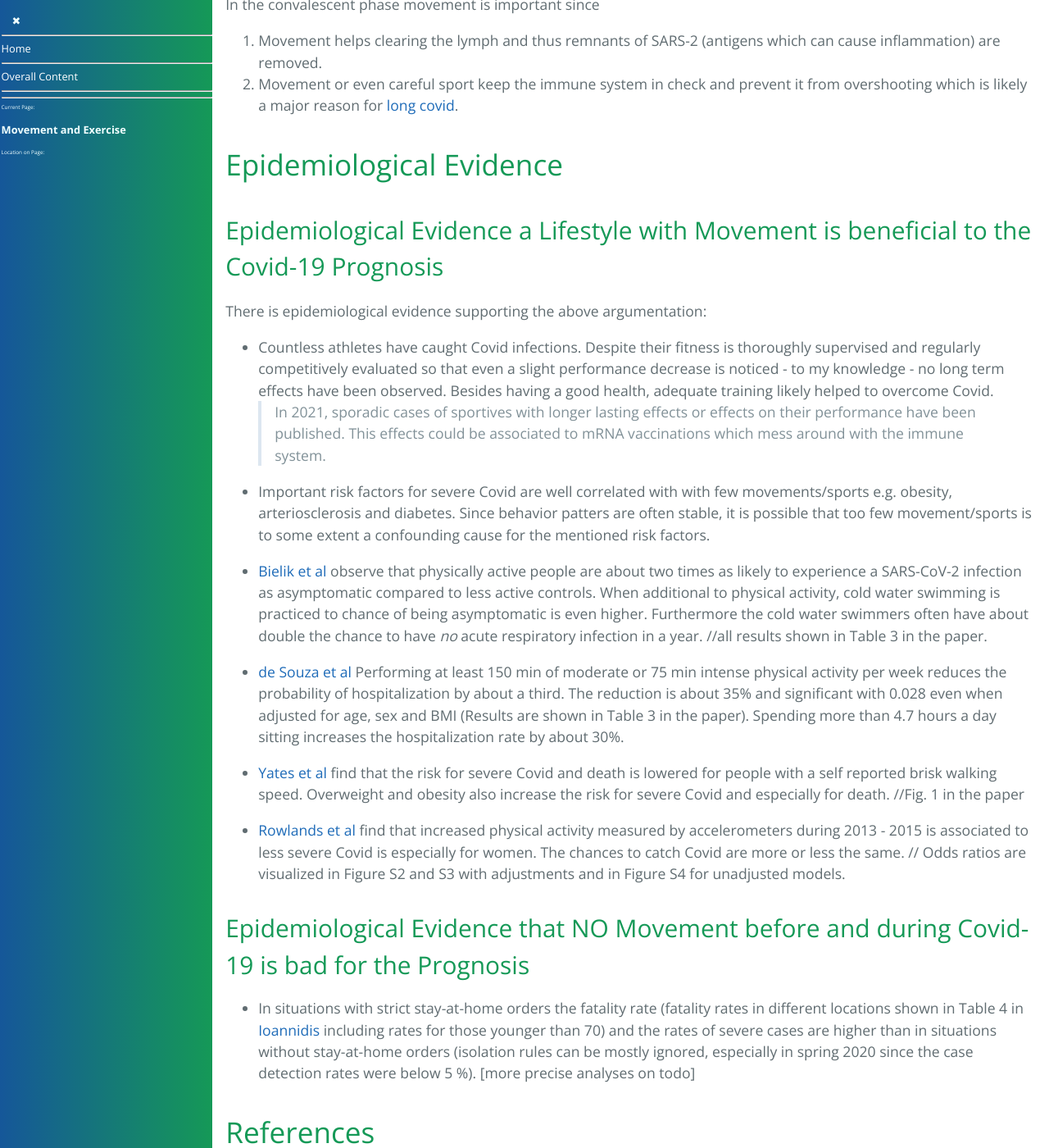
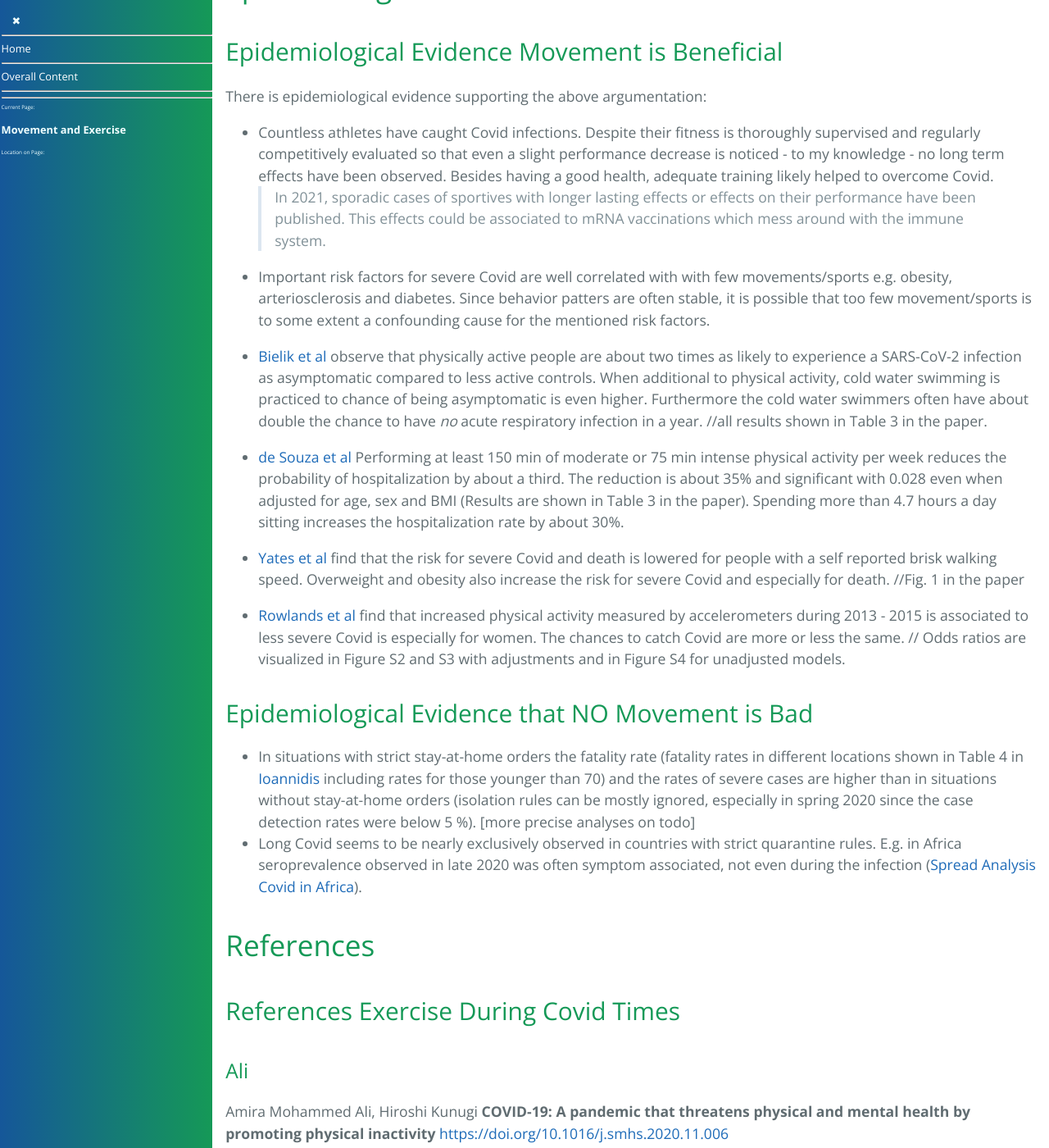
Before and after one commit to forestgrape/coronavirus, a Jekyll site: the page built from 6_prevention_and_treatment/movement.md, in a window 1280 px wide and 1400 px high, scrolled down 2545 px. Shown: the whole window at 82% size. Built offline with Jekyll 4.4.1, drawn with Linux system fonts in a browser that asks for light colours; our own code applies the rules of GitHub Pages for plain Markdown files; some of the changed text lies outside the part shown.

Commit message:
clarifications

```diff
--- a/6_prevention_and_treatment/movement.md
+++ b/6_prevention_and_treatment/movement.md
@@ -12,12 +12,11 @@
   * [Literature on Movement during Covid Times](#literature-on-movement-during-covid-times)
   * [Biological Mechanisms](#biological-mechanisms)
 * [Biological Mechanisms](#biological-mechanisms-1)
-  * [How Movement increases the Resilience to Infections](#how-movement-increases-the-resilience-to-infections)
-  * [Light Movement During a Respiratory Infection including a SARS-2 Infections](#light-movement-during-a-respiratory-infection-including-a-sars-2-infections)
+  * [Early Phase of Covid-19](#early-phase-of-covid-19)
   * [Convalescent Phase of Covid-19](#convalescent-phase-of-covid-19)
 * [Epidemiological Evidence](#epidemiological-evidence)
-  * [Epidemiological Evidence a Lifestyle with Movement is beneficial to the Covid-19 Prognosis](#epidemiological-evidence-a-lifestyle-with-movement-is-beneficial-to-the-covid-19-prognosis)
-  * [Epidemiological Evidence that NO Movement before and during Covid-19 is bad for the Prognosis](#epidemiological-evidence-that-no-movement-before-and-during-covid-19-is-bad-for-the-prognosis)
+  * [Epidemiological Evidence Movement is Beneficial](#epidemiological-evidence-movement-is-beneficial)
+  * [Epidemiological Evidence that NO Movement is Bad](#epidemiological-evidence-that-no-movement-is-bad)
 * [References](#references)
   * [References Exercise During Covid Times](#references-exercise-during-covid-times)
   * [References Effects of Movement on SARS-CoV-2 Infections](#references-effects-of-movement-on-sars-cov-2-infections)
@@ -67,7 +63,8 @@
 
 
 ## Epidemiological Evidence
-### Epidemiological Evidence a Lifestyle with Movement is beneficial to the Covid-19 Prognosis
+
+### Epidemiological Evidence Movement is Beneficial
 There is epidemiological evidence supporting the above argumentation:
 * Countless athletes have caught Covid infections. Despite their fitness is thoroughly supervised and regularly competitively evaluated so that even a slight performance decrease is noticed - to my knowledge - no long term effects have been observed. Besides having a good health, adequate training likely helped to overcome Covid.
   > In 2021, sporadic cases of sportives with longer lasting effects or effects on their performance have been published. This effects could be associated to mRNA vaccinations which mess around with the immune system.
@@ -83,9 +80,9 @@
 * [Rowlands et al](#rowlands) find that increased physical activity measured by accelerometers during 2013 - 2015 is associated to less severe Covid is especially for women. The chances to catch Covid are more or less the same. // Odds ratios are visualized in Figure S2 and S3 with adjustments and in Figure S4 for unadjusted models.
 
 
-### Epidemiological Evidence that NO Movement before and during Covid-19 is bad for the Prognosis
+### Epidemiological Evidence that NO Movement is Bad
 * In situations with strict stay-at-home orders the fatality rate (fatality rates in different locations shown in Table 4 in [Ioannidis](../3_medical/covid19.md#ioannidis) including rates for those younger than 70) and the rates of severe cases are higher than in situations without stay-at-home orders (isolation rules can be mostly ignored, especially in spring 2020 since the case detection rates were below 5 %). [more precise analyses on todo]
-
+* Long Covid seems to be nearly exclusively observed in countries with strict quarantine rules. E.g. in Africa seroprevalence observed in late 2020 was often symptom associated, not even during the infection ([Spread Analysis Covid in Africa](./../5_epidemiological/spread_analyses.md#(#transmissions-in-africa))).
 
 ## References
 ### References Exercise During Covid Times
```
Also changed, not shown: other parts of 6_prevention_and_treatment/movement.md (+2 -5 lines).
